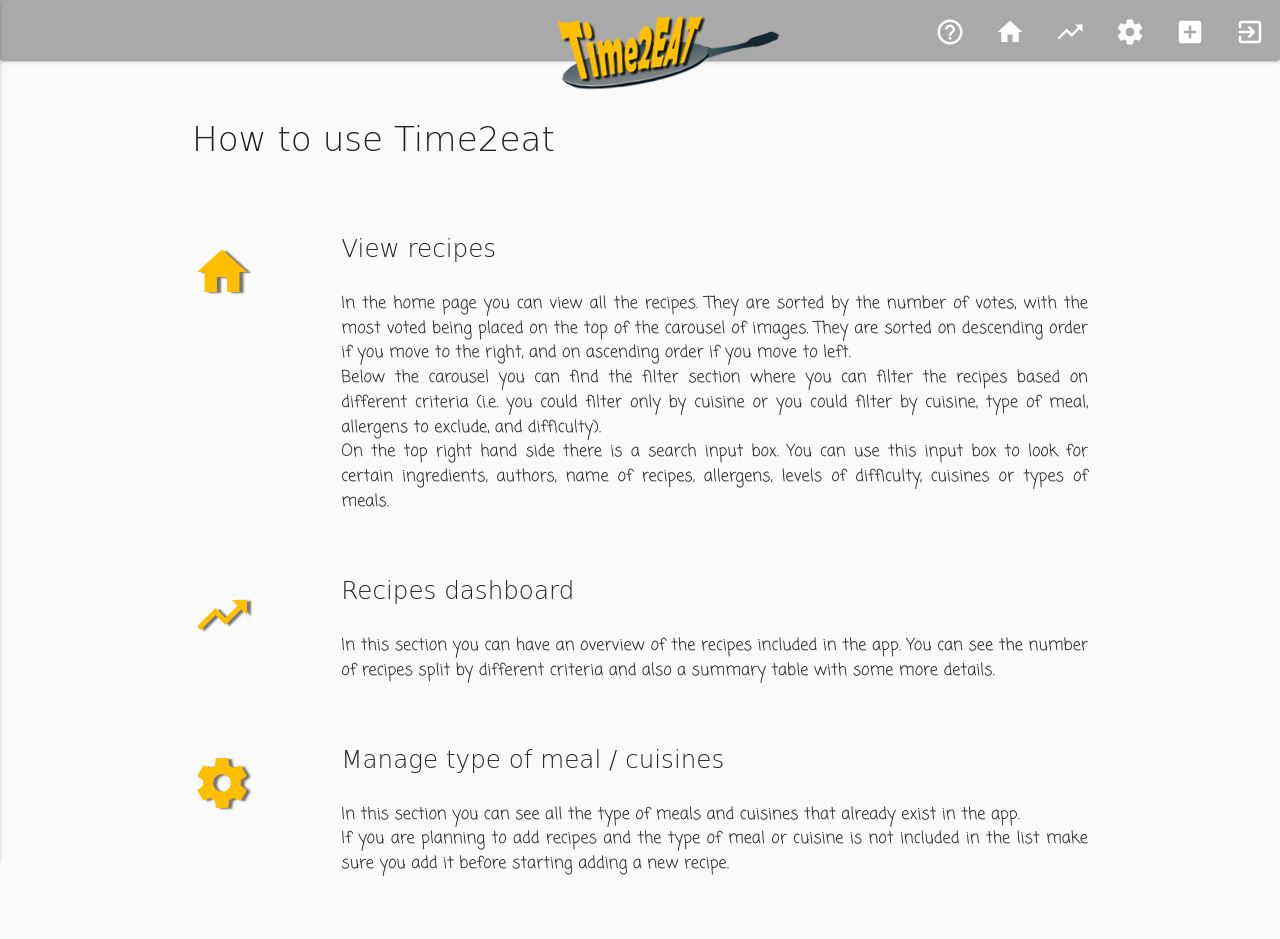
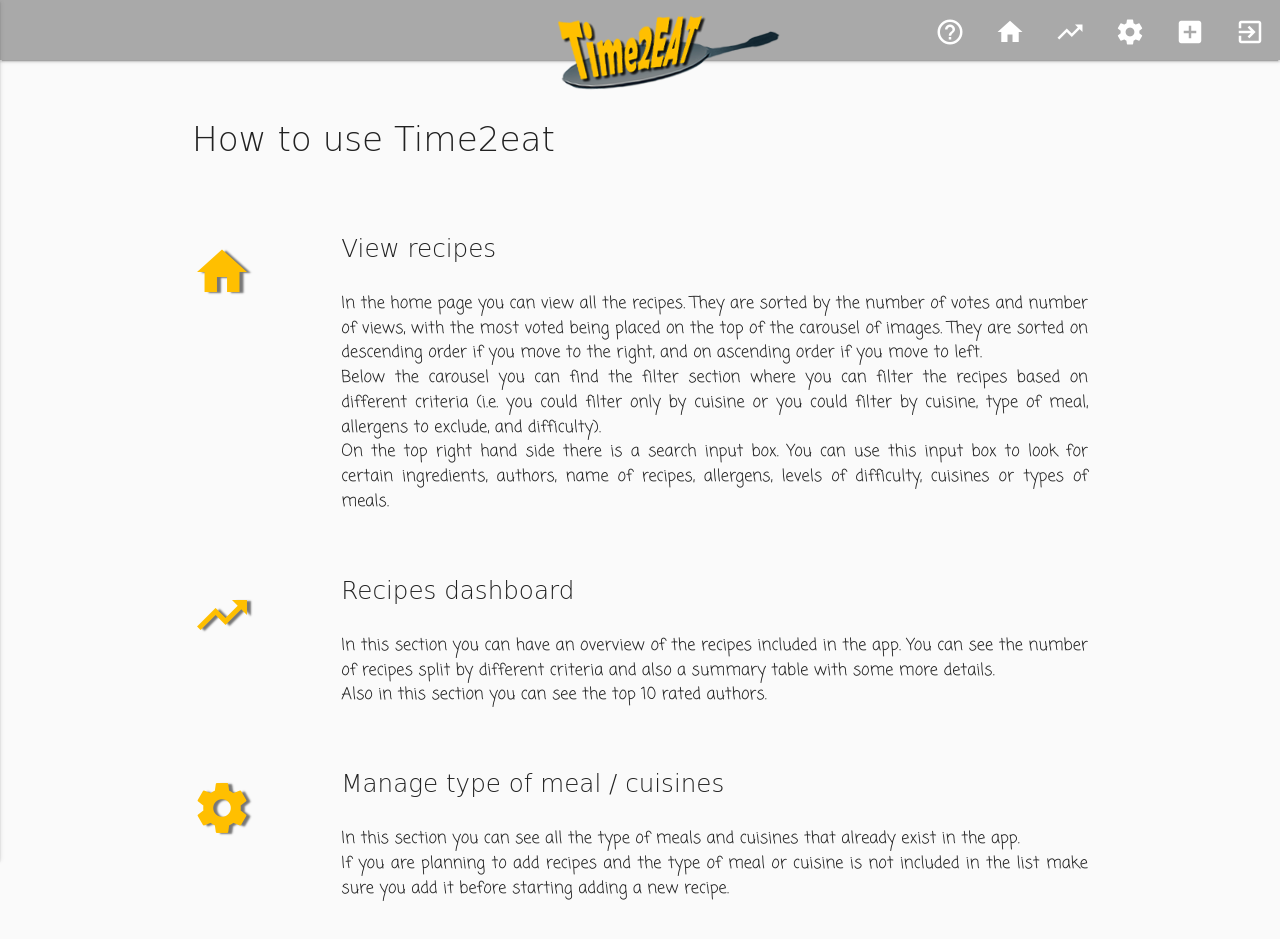
Before and after one commit to elenasacristan/CookBook, a Flask app: page /tips in a window 1280 px wide. Shown: the top 939 px of the page. Run offline with Flask 2, Linux system fonts and the light colour scheme; data that the repository does not hold is empty; some libraries are stand-ins or nearby versions; some web fonts are replaced.

Commit message:
removed classes not used in add_recipe and update text in tips.html

```diff
--- a/templates/add_recipe.html
+++ b/templates/add_recipe.html
@@ -19,7 +19,7 @@
         <div class="col m12 l6">
             <!-- Modal Trigger -->
             <div class="row">
-                <a class="modal-trigger" href="#modal1"><span class="uploadText">Upload image</span></a>
+                <a class="modal-trigger" href="#modal1">Upload image</a>
             </div>
             <div class="row img-wrapper">
                 <a class="modal-trigger" href="#modal1">
@@ -148,7 +148,7 @@
         </div>
 
         <!-- ingredients -->
-        <div class="row add_ingredients">
+        <div class="row">
             <div class="col s12">
                 <h5>Ingredients:</h5>
                 <p>* Enter each ingredient on a new line</p>
--- a/templates/tips.html
+++ b/templates/tips.html
@@ -14,7 +14,8 @@
         </div>
         <div class="col offset-m2 m9 offset-l1 l10">
             <h5>View recipes</h5>
-            <p>In the home page you can view all the recipes. They are sorted by the number of votes, with the most
+            <p>In the home page you can view all the recipes. They are sorted by the number of votes and number of
+                views, with the most
                 voted being placed on the top of the carousel of images. They are sorted on descending order if you move
                 to the right, and on ascending order if you move to left.</p>
             <p>Below the carousel you can find the filter section where you can filter the recipes based on different
@@ -32,6 +33,7 @@
             <h5>Recipes dashboard</h5>
             <p>In this section you can have an overview of the recipes included in the app. You can see the number of
                 recipes split by different criteria and also a summary table with some more details.</p>
+            <p>Also in this section you can see the top 10 rated authors.</p>
         </div>
     </div>
     <div class="row">
```
